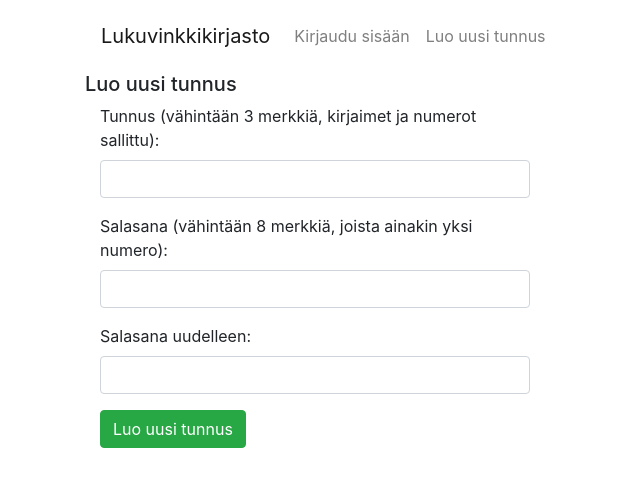
After one commit to johyy/lukuvinkkikirjasto, a Flask app: page /register in a window 1280 px wide. The commit adds this page. Shown: the top 487 px of the page, without its empty margins (0-640 px from the left). Run offline with Flask 2, Linux system fonts and the light colour scheme; some libraries are stand-ins or nearby versions.

Commit message:
login and register pages done, routing to login and register done

```diff
--- a/src/routes.py
+++ b/src/routes.py
@@ -1,8 +1,7 @@
 from app import app
 from flask import render_template, request, redirect
-from services.user_service import UserService
-from services.recommendation_service import RecommendationService
-
+from services.user_service import UserService as user_service
+from services.recommendation_service import RecommendationService as recommendation_service
 
 
 @app.route("/")
@@ -12,14 +11,53 @@ def index():
 
 @app.route("/login", methods=["get", "post"])
 def login():
-    pass
+    if request.method == "GET":
+        return render_template("login.html")
+
+    if request.method == "POST":
+        name = request.form["name"]
+        password = request.form["password"]
+
+        valid, error = user_service.login(name, password)
+        # Erilaiset error-viestit luotava user_servicessä,
+        # jolloin oikean viestin voi palauttaa suoraan kyseisestä virheestä
+        # (esim. puuttuuko jostain kentästä jotain,
+        # , onko salasana väärä tms.
+        # validate palauttaa siis joko True, "" tai False, "*virheen syy*")
+
+        if not valid:
+            return render_template("login.html", error=error)
+        return redirect("/")
 
 
 @app.route("/logout")
 def logout():
-    pass
+    user_service.logout()
+    return redirect("/")
 
 
-@app.route("/sign_up", methods=["get", "post"])
-def sign_up():
-    pass
+@app.route("/register", methods=["get", "post"])
+def register():
+
+    if request.method == "GET":
+        return render_template("register.html")
+
+    if request.method == "POST":
+        name = request.form["name"]
+        password = request.form["password"]
+        password_again = request.form["password_again"]
+
+        valid, error = user_service.validate(name, password, password_again)
+        if not valid:
+            return render_template("sign_up.html", error=error)
+
+        # Erilaiset error-viestit luotava user_servicessä,
+        # jolloin oikean viestin voi palauttaa suoraan kyseisestä virheestä
+        # (esim. puuttuuko jostain kentästä jotain,
+        # , onko nimimerkki varattu tai salasana epäkelpo tms.
+        # validate palauttaa siis joko True, "" tai False, "*virheen syy*")
+
+        valid, error = user_service.register(name, password)
+        if valid:
+            return redirect("/")
+        return render_template("register.html", error=error)
--- a/src/templates/index.html
+++ b/src/templates/index.html
@@ -4,7 +4,8 @@
 <div class="container">
 <h1>Tervetuloa</h1>
 {% if session.user_id %}
-<b>Kirjautuneena:</b> {{ session.user_name }}
+<b>Kirjautuneena:</b>
+<class="text-success"> {{ session.user_name }}
 {% else %}
 Kirjautuneena käyttäjänä voit lisätä lisätä lukuvinnkejä ja tallettaa omat suosikit.
 {% endif %}
--- a/src/templates/layout.html
+++ b/src/templates/layout.html
@@ -11,11 +11,9 @@
 <ul class="navbar-nav">
 {% if not session.user_id %}
 <li class="nav-item"><a class="nav-link" href="/login">Kirjaudu sisään</a></li>
-<li class="nav-item"><a class="nav-link" href="/sign_up">Luo uusi tunnus</a></li>
+<li class="nav-item"><a class="nav-link" href="/register">Luo uusi tunnus</a></li>
 {% else %}
 <li class="nav-item"><a class="nav-link" href="">Lisää lukuvinkki</a></li>
-<li class="nav-item"><a class="nav-link" href="">jotain muuta</a></li>
-<li class="nav-item"><a class="nav-link" href="">jotain muuta</a></li>
 <li class="nav-item"><a class="nav-link" href="">Omat lukuvinkit</a></li>
 <li class="nav-item"><a class="nav-link" href="/logout">Kirjaudu ulos</a></li>
 {% endif %}
--- /dev/null
+++ b/src/templates/register.html
@@ -0,0 +1,40 @@
+{% extends "layout.html" %}
+{% block content %}
+
+<div class="container">
+<div class="row">
+<div class="col-10">
+
+<h5>Luo uusi tunnus</h5>
+
+{% if  error %}
+<p class="text-danger">{{ error }}</p>
+{% endif %}
+
+
+
+<form action="register" method="post">
+<div class="form-group col-6">
+<label for="name">Tunnus (vähintään 3 merkkiä, kirjaimet ja numerot sallittu):</label>
+<input type="text" class="form-control" id="username" name="username" pattern="[A-Za-z0-9]+">
+</div>
+
+<div class="form-group col-6">
+<label for="username">Salasana (vähintään 8 merkkiä, joista ainakin yksi numero):</label>
+<input type="password" class="form-control" id="password" name="password">
+</div>
+
+<div class="form-group col-6">
+<label for="password_again">Salasana uudelleen: </label>
+<input type="password" class="form-control" id="password_again" name="password_again">
+</div>
+
+<div class="form-group col-6">
+<input type="submit" class="btn btn-success" value="Luo uusi tunnus">
+</div>
+</form>
+</div>
+</div>
+</div>
+
+{% endblock %}
```
Also changed, not shown: src/templates/login.html (added, +34 -0 lines).
